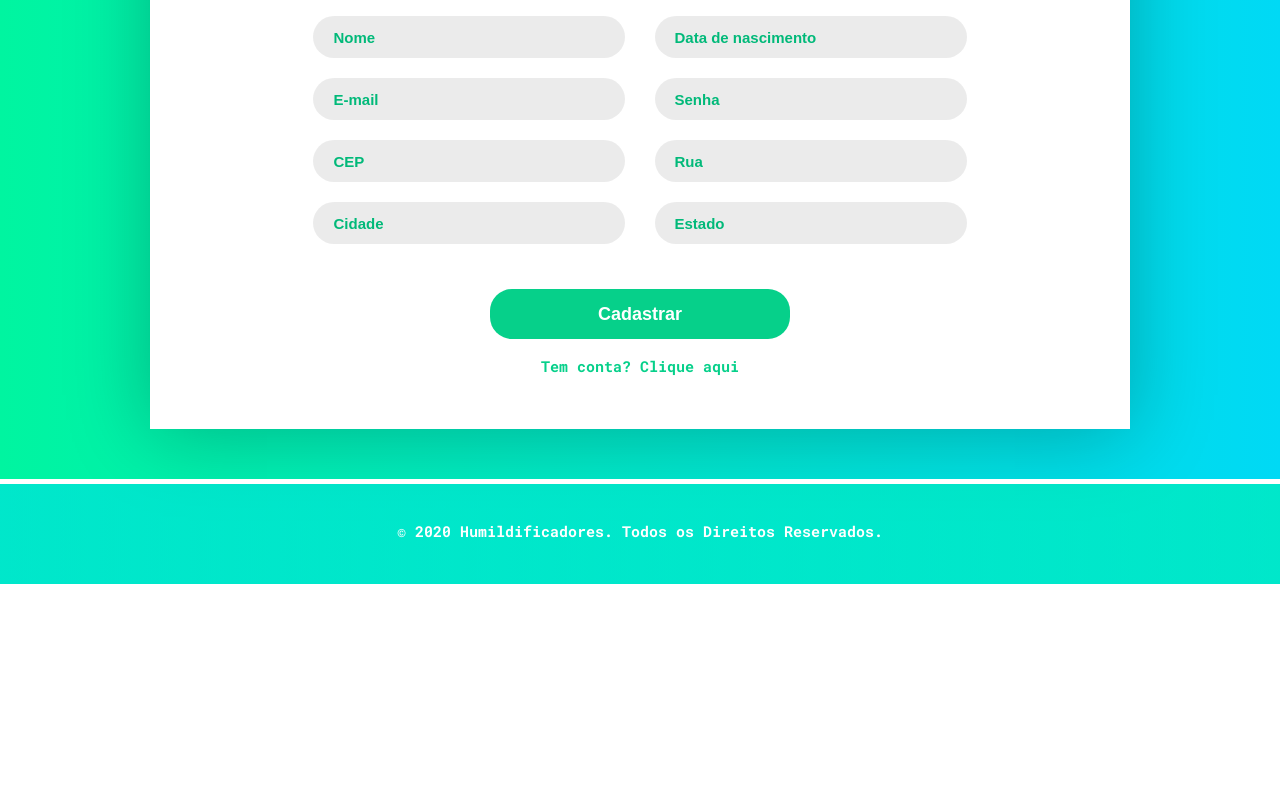
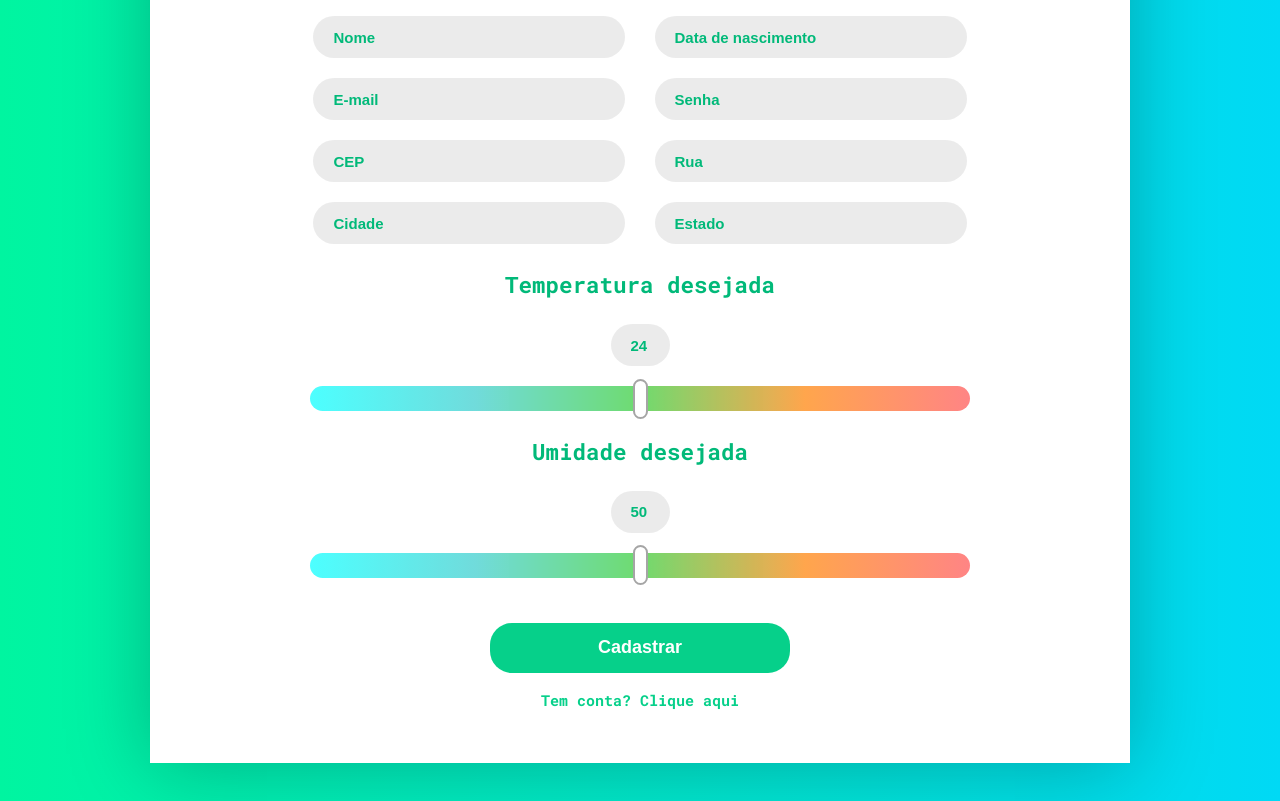
Before and after one commit to BandTec/grupo-05-cco, a plain HTML site: page Site/Cadastro.html in a window 1280 px wide. Shown: the part 296-1097 px from the top of the page. Before the commit the page ends 880 px from the top, so only its background shows below. Drawn offline with Linux system fonts and the light colour scheme.

Commit message:
Site Finalizado

```diff
--- a/Site/Cadastro.html
+++ b/Site/Cadastro.html
@@ -2,13 +2,14 @@
 <html lang="pt-br">
 
 <head>
+    <link rel="shortcut icon" type="image/png" href="assets/images/icon.png" />
     <meta charset="UTF-8">
     <meta name="viewport" content="width=device-width, initial-scale=1.0">
     <title>Humildificadores | Cadastro</title>
     <link rel="stylesheet" href="assets/css/style.css">
     <link rel="stylesheet" href="assets/css/reset.css">
     <link href="https://fonts.googleapis.com/css2?family=Roboto+Mono:wght@700&display=swap" rel="stylesheet">
-
+    <script src="assets/js/sorteio.js"></script>
 
 </head>
 
@@ -49,6 +50,16 @@
 
                 <input type="text" id="estado" placeholder="Estado" disabled>
 
+                <h2>Temperatura desejada</h2>
+                <input id="selectTemp" onchange="temperaturaTelaInput()" type="Number" min="18" max="30" value="24">
+                <br>
+                <input id="temperatura" onchange="temperaturaTelaSlide()" type="range" min="18" max="30" value="24">
+
+                <h2>Umidade desejada</h2>
+                <input id="selectUmi" onchange="umidadeTelaInput()" type="Number" min="30" max="70" value="50">
+                <br>
+                <input id="umidade" onchange="umidadeTelaSlide()" type="range" min="30" max="70" value="50">
+
                 <button class="btnCadastro" type="submit">Cadastrar</button>
 
                 <p id="esqueciSenha"><a href="login.html">Tem conta? Clique aqui</a></p>
--- a/Site/assets/css/style.css
+++ b/Site/assets/css/style.css
@@ -30,6 +30,12 @@ input {
     font-size: 15px;
     color: #01B979;
     font-weight: bold;
+}
+
+input::-webkit-outer-spin-button,
+input::-webkit-inner-spin-button {
+    -webkit-appearance: none;
+    margin: 0;
 }
 
 .container {
@@ -186,6 +192,11 @@ input {
     text-align: center;
     background-color: white;
     box-shadow: 0px 4px 77px rgba(0, 0, 0, 0.25);
+}
+
+.boxCadastro h2 {
+    color: #01B979;
+    font-weight: bold;
 }
 
 .formCadastro {
@@ -696,3 +707,73 @@ h3 {
 #result {
     display: none;
 }
+
+#temperatura {
+    -webkit-appearance: none;
+    width: 640px;
+    height: 25px;
+    background: rgb(0, 255, 255);
+    background: linear-gradient(90deg, rgba(0, 255, 255, 1) 0%, rgba(51, 204, 204, 1) 25%, rgba(51, 204, 51, 1) 50%, rgba(255, 127, 0, 1) 75%, rgba(255, 80, 80, 1) 100%);
+    outline: none;
+    opacity: 0.7;
+    padding-left: 10px;
+    padding-right: 10px;
+    transition: all .2s;
+    cursor: pointer;
+}
+
+#temperatura:hover {
+    opacity: 1;
+}
+
+#temperatura::-webkit-slider-thumb {
+    -webkit-appearance: none;
+    appearance: none;
+    width: 15px;
+    height: 40px;
+    border-radius: 15px;
+    background-color: white;
+    border: gray 2px solid;
+    cursor: pointer;
+}
+
+#umidade {
+    -webkit-appearance: none;
+    width: 640px;
+    height: 25px;
+    background: rgb(0, 255, 255);
+    background: linear-gradient(90deg, rgba(0, 255, 255, 1) 0%, rgba(51, 204, 204, 1) 25%, rgba(51, 204, 51, 1) 50%, rgba(255, 127, 0, 1) 75%, rgba(255, 80, 80, 1) 100%);
+    outline: none;
+    opacity: 0.7;
+    padding-left: 10px;
+    padding-right: 10px;
+    transition: all .2s;
+    cursor: pointer;
+}
+
+#umidade:hover {
+    opacity: 1;
+}
+
+#umidade::-webkit-slider-thumb {
+    -webkit-appearance: none;
+    appearance: none;
+    width: 15px;
+    height: 40px;
+    border-radius: 15px;
+    background: white;
+    border: gray 2px solid;
+    cursor: pointer;
+}
+
+#selectTemp {
+    -webkit-appearance: none;
+    appearance: none;
+    width: 47px;
+}
+
+#selectUmi {
+    -webkit-appearance: none;
+    appearance: none;
+    width: 47px;
+}
--- a/Site/assets/js/sorteio.js
+++ b/Site/assets/js/sorteio.js
@@ -1,9 +1,25 @@
+ function umidadeTelaSlide() {
+     selectUmi.value = umidade.value;
+ }
+
+ function umidadeTelaInput() {
+     umidade.value = selectUmi.value;
+ }
+
+ function temperaturaTelaSlide() {
+     selectTemp.value = temperatura.value;
+ }
+
+ function umidadeTelaInput() {
+     temperatura.value = selectTemp.value;
+ }
+
  function sorteio() {
 
      var clima = (Math.random() * 40 + 1).toFixed(0);
      var umidade = (Math.random() * 99 + 1).toFixed(0);
 
-     temperatura.innerHTML = `${clima}°`;
+     temperaturas.innerHTML = `${clima}°`;
      umidades.innerHTML = `${umidade}%`;
 
      if (clima <= 32 && clima >= 20 && umidade >= 30 && umidade < 85) {
```
Also changed, not shown: Site/calculadora.html (+1 -0 lines), Site/chicomendes.html (+3 -1 lines), Site/dashboard.html (+1 -0 lines), Site/ibirapuera.html (+2 -1 lines), Site/index.html (+1 -0 lines), Site/juventude.html (+2 -1 lines), Site/login.html (+1 -0 lines), Site/assets/images/icon.png (added).
